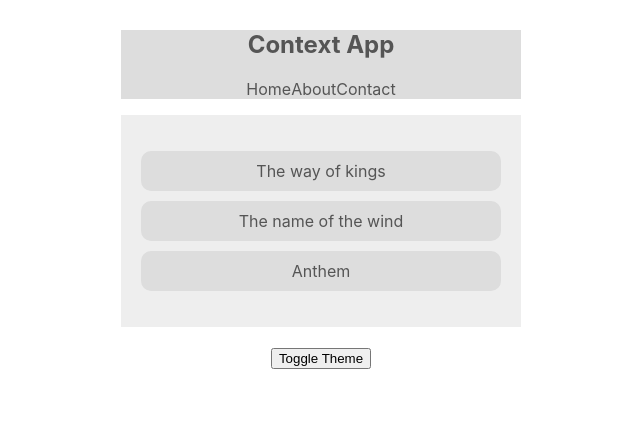
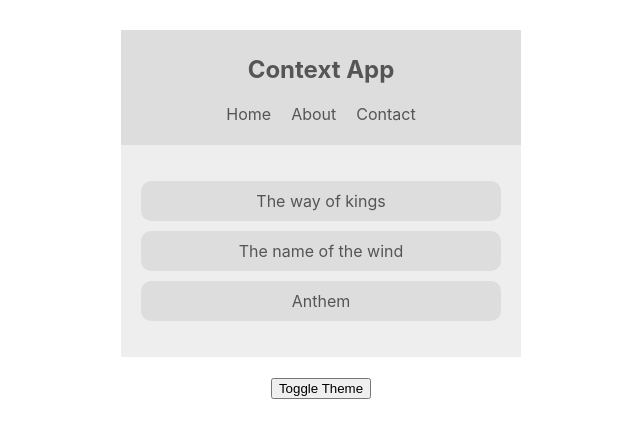
Before and after one commit to guilherme-leite/contextapp, a React (Create React App) app: page / in a window 1280 px wide. Shown: the top 438 px of the page, without its empty margins (319-959 px from the left). Built offline with nearby package versions, Linux system fonts and the light colour scheme.

Commit message:
Fix: Corrigindo classes

```diff
--- a/src/index.css
+++ b/src/index.css
@@ -1,5 +1,5 @@
 body {
-  margin: 0;
+  margin: 0px;
   font-family: -apple-system, BlinkMacSystemFont, 'Segoe UI', 'Roboto', 'Oxygen',
     'Ubuntu', 'Cantarell', 'Fira Sans', 'Droid Sans', 'Helvetica Neue',
     sans-serif;
@@ -13,8 +13,8 @@ body {
   text-align: center;
 }
 
-nav {
-  padding: 5;
+nav{
+  padding: 5px;
 }
 
 nav ul {
@@ -23,6 +23,7 @@ nav ul {
 
 nav ul li {
   display: inline-block;
+  margin: 0 10px;
 }
 
 .book-list {
@@ -30,7 +31,7 @@ nav ul li {
   margin-bottom: 20px;
 }
 
-.book-list ul {
+.book-list ul{
   padding: 0;
   list-style-type: none;
 }
```
